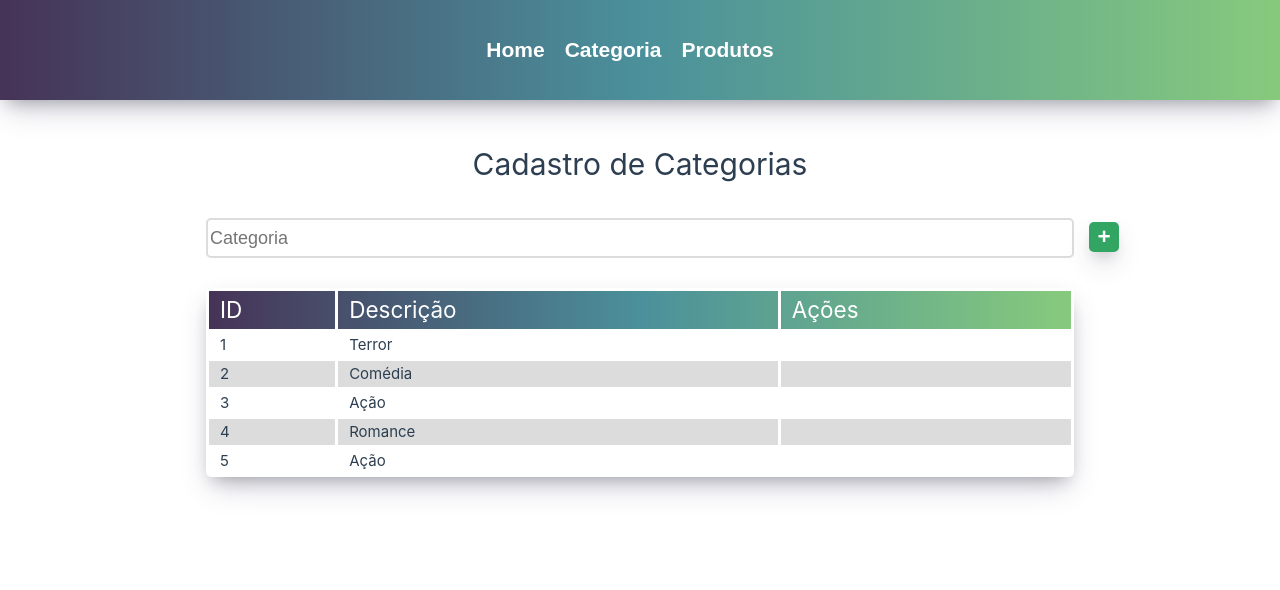
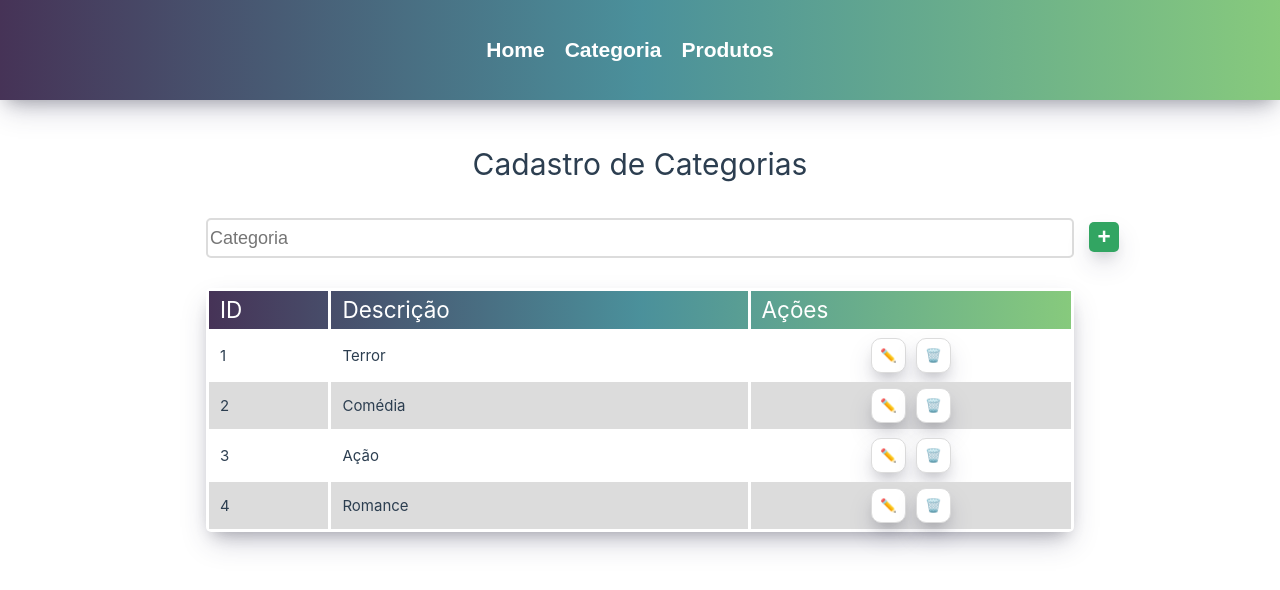
Before and after one commit to gbaierski/desenvolvimentoWeb1, a Vue app in the folder produtoCategoria/: page /categorias in a window 1280 px wide. Shown: the top 590 px of the page. Built offline with nearby package versions, Linux system fonts and the light colour scheme; data requests are answered from the project's data file.

Commit message:
Criar ações de update e delete

```diff
--- a/produtoCategoria/db/db.json
+++ b/produtoCategoria/db/db.json
@@ -15,10 +15,6 @@
     {
       "id": 4,
       "description": "Romance"
-    },
-    {
-      "id": 5,
-      "description": "Ação"
     }
   ]
 }
--- a/produtoCategoria/src/stores/category.js
+++ b/produtoCategoria/src/stores/category.js
@@ -14,10 +14,12 @@ export const useCategoryStore = defineStore({
         return Promise.resolve();
       } catch(e) {
         console.error(e);
-        return Promise.reject(e);
+        if (e.response.status === 404)
+          return Promise.reject("Conexão com o banco falhou: Banco não encontrado");
+        return Promise.reject("Erro desconhecido ao acessar o banco");
       }
     },
-    async saveCategory(category) {
+    async addCategory(category) {
       try {
         const { data } = await axios.post("http://localhost:4000/category", category);
         this.categories.push(data);
@@ -26,6 +28,36 @@ export const useCategoryStore = defineStore({
         console.error(e);
         return Promise.reject(e);
       }
+    },
+    async updateCategory(category) {
+      try {
+        const { data } = await axios.put(`http://localhost:4000/category/${category.id}`, category);
+        const index = this.categories.findIndex((c) => c.id === category.id);
+        this.categories.splice(index, 1, category);
+        return Promise.resolve();
+      } catch(e) {
+        return Promise.reject(e);
+      }
+    },
+    async saveCategory(category) {
+        if (category.id) {
+          return;
+        } else {
+          return await this.addCategory(category);
+        }
+    }
+    ,
+    async deleteCategory(category_id) {
+      try {
+        await axios.delete(
+          `http://localhost:4000/category/${category_id}`
+        );
+        const index = this.categories.findIndex(category =>category.id === category_id);
+        this.categories.splice(index, 1);
+        return Promise.resolve();
+      } catch(e) {
+        return Promise.reject("Erro ao excluir");
+      }
     }
   }
 })
--- a/produtoCategoria/src/views/CategoryView.vue
+++ b/produtoCategoria/src/views/CategoryView.vue
@@ -9,7 +9,8 @@ export default {
             currentCategory: {
                 id: "",
                 description: "",
-            }
+            },
+            editing: false,
         }
     },
     computed: {
@@ -17,13 +18,32 @@ export default {
         ...mapState(useCategoryStore, ["categories"]),
     },
     methods: {
-        ...mapActions(useCategoryStore, ["getAllCategories", "saveCategory"]),
+        ...mapActions(useCategoryStore, ["getAllCategories", "saveCategory", "deleteCategory"]),
         save() {
-            this.saveCategory(this.currentCategory);
+            //if (this.editing)
+            //    this.updateCategory(this.currentCategory);
+            //else
+                this.saveCategory(this.currentCategory);
+        },
+        async deleteItem(item_id) {
+            try {
+                await this.deleteCategory(item_id);
+                alert("Item excluído com sucesso.");
+            } catch(e) {
+                alert(e);
+            }
+        },
+        async prepareToUpdate(item_id) {
+            Object.assign(this.currentCategory, item_id);
+            this.editing = true;
         }
     },
-    mounted() {
-        this.getAllCategories();
+    async mounted() {
+        try{
+            await this.getAllCategories();
+        } catch(e) {
+            alert(e);
+        }
     }
 }
 </script>
@@ -32,7 +52,9 @@ export default {
     <h1>Cadastro de Categorias</h1>
     <div class="category-form">
         <input type="text" v-model="currentCategory.description" placeholder="Categoria">
-        <button class="addButton" @click="save()">+</button>
+        <button class="addButton" @click="save()">
+        {{ editing ? "✓" : "+" }}
+        </button>
     </div>
     <div class="categories-list">
         <table>
@@ -53,7 +75,10 @@ export default {
             <tr v-for="category of categories" :key="category.id">
                 <td>{{ category.id }}</td>
                 <td>{{ category.description }}</td>
-                <td></td>
+                <td id="containerActions">
+                    <button class="buttonUpdDel" @click="prepareToUpdate(category)"> ✏️ </button>
+                    <button class="buttonUpdDel" @click="deleteItem(category.id)"> 🗑️ </button>
+                </td>
             </tr>
         </tbody>
         </table>
@@ -130,4 +155,36 @@ tr {
 tr:nth-child(even) {
     background-color: gainsboro;
 }
+
+#containerActions {
+    display: flex;
+    justify-content: center;
+}
+
+.buttonUpdDel {
+    border: solid 1px gainsboro;
+    background-color: white;
+    border-radius: 10px;
+    width: 35px;
+    height: 35px;
+    margin-left: 5px;
+    margin-right: 5px;
+    margin-top: 5px;
+    margin-bottom: 5px;
+    box-shadow: rgba(50, 50, 93, 0.25) 0px 13px 27px -5px, rgba(0, 0, 0, 0.3) 0px 8px 16px -8px;
+    transition: all 0.3s;
+}
+
+.buttonUpdDel:hover {
+    transform: scale(1.1);
+    cursor: pointer;
+}
+
+.buttonUpdDel:nth-child(1):hover {
+    border-color: rgb(50, 165, 98);
+}
+
+.buttonUpdDel:nth-child(2):hover {
+    border-color: rgb(206, 57, 57);
+}
 </style>
```
